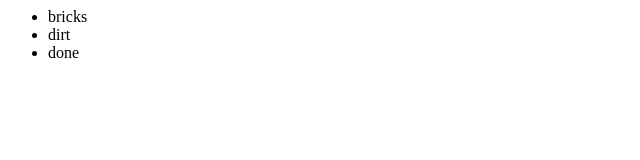
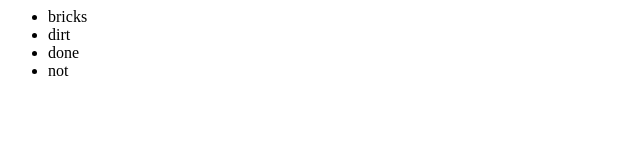
Before and after one commit to tonygu/Drinkentrepreneurs, a plain HTML site: page index.html in a window 1280 px wide. Shown: the full height of the page, 0-640 px from the left. Drawn offline with Linux system fonts and the light colour scheme.

Commit message:
added not

```diff
--- a/index.html
+++ b/index.html
@@ -6,6 +6,7 @@
             <li>bricks         </li>
             <li>dirt            </li>
             <li>done</li>
+            <li>not</li>
 
         </ul>
     </div>
```
